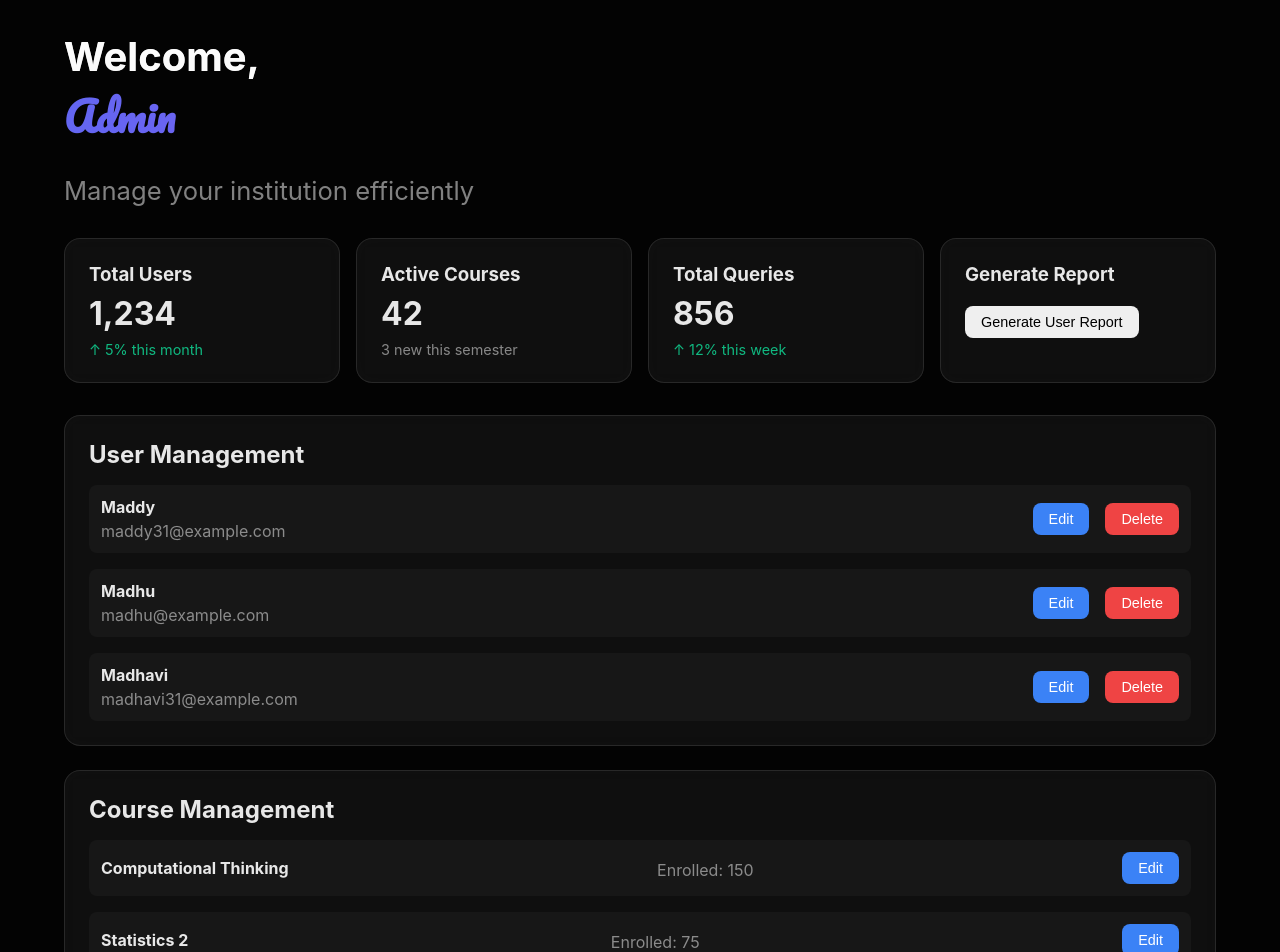
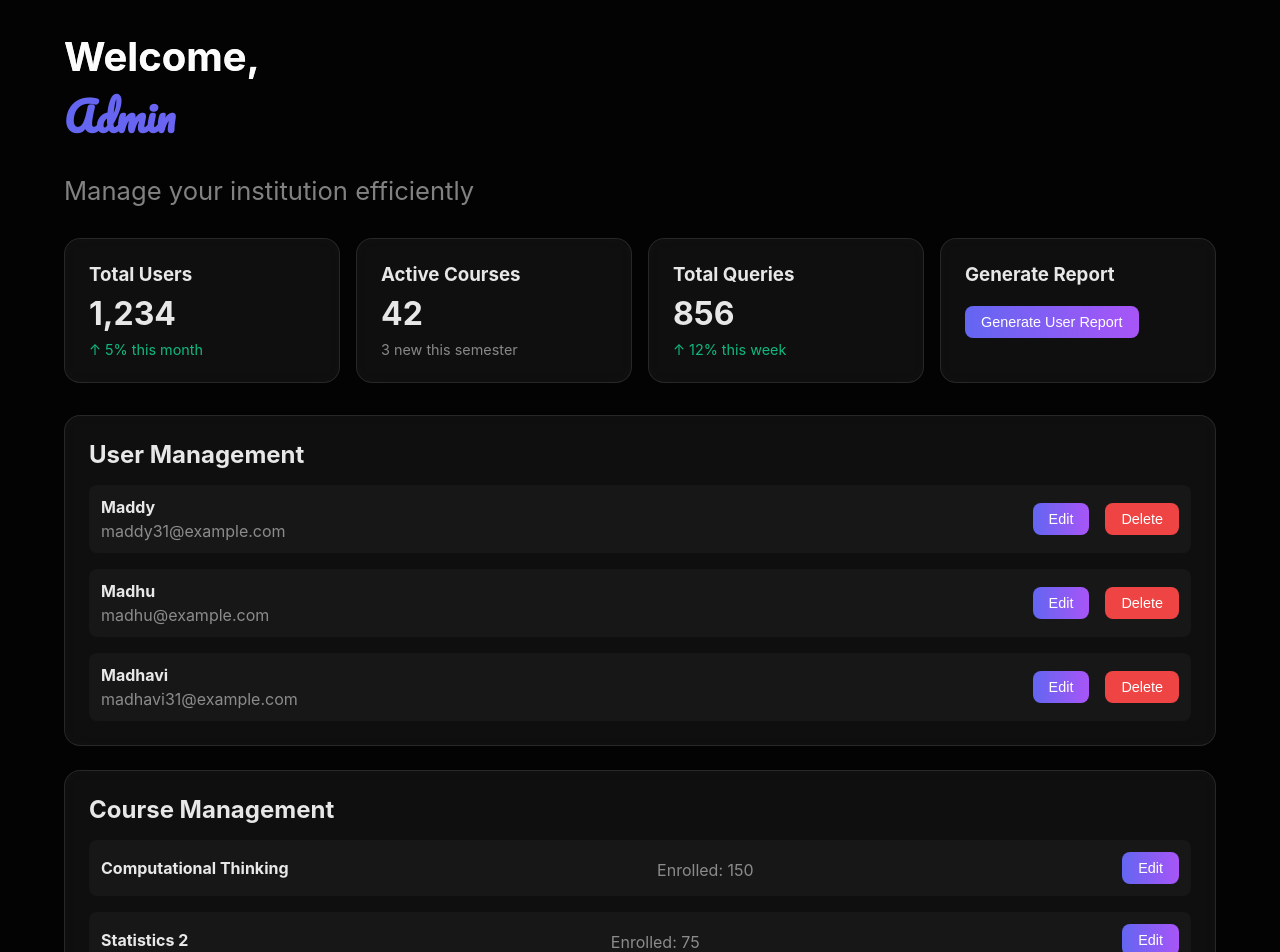
Before and after one commit to azeebneuron/soft-engg-project-jan-2025-se-Jan-31, a Vue app in the folder vue-project/: page /admindash in a window 1280 px wide. Shown: the top 952 px of the page. Built offline with nearby package versions, Linux system fonts and the light colour scheme.

Commit message:
edited admindash and coursemanagement pages !

```diff
--- a/vue-project/src/views/AdminDashboard.vue
+++ b/vue-project/src/views/AdminDashboard.vue
@@ -28,10 +28,11 @@
             <p class="stat-trend positive">↑ 12% this week</p>
           </div>
           <div class="stat-card">
-            <h3>Generate Report</h3>
-            <br>
-            <button class="btn btn-primary" @click="generateReport">Generate User Report</button>
-          </div>
+  <h3>Generate Report</h3>
+  <br>
+  <button class="btn btn-primary gradient-btn" @click="generateReport">Generate User Report</button>
+</div>
+
         </div>
 
         <!-- Main Dashboard Grid -->
@@ -48,7 +49,8 @@
                   <p>{{ user.email }}</p>
                 </div>
                 <div class="user-actions">
-                  <button class="btn btn-edit" @click="editUser(user.id)">Edit</button>
+                  <button class="btn btn-edit gradient-btn" @click="editUser(user.id)">Edit</button>
+
                   <button class="btn btn-delete" @click="deleteUser(user.id)">Delete</button>
                 </div>
               </div>
@@ -64,7 +66,8 @@
               <div v-for="course in courses" :key="course.id" class="course-item">
                 <h4>{{ course.name }}</h4>
                 <p>Enrolled: {{ course.enrolledStudents }}</p>
-                <button class="btn btn-edit" @click="editCourse(course.id)">Edit</button>
+                <button class="btn btn-edit gradient-btn" @click="editCourse(course.id)">Edit</button>
+
               </div>
             </div>
           </div>
@@ -215,11 +218,21 @@
   font-size: 0.9rem;
   transition: background-color 0.3s ease;
 }
+.gradient-btn {
+  background: linear-gradient(to right, rgb(99, 102, 241), rgb(168, 85, 247));
+  color: white;
+  transition: opacity 0.3s ease;
+}
+
+.gradient-btn:hover {
+  opacity: 0.8;
+}
 
 .btn-edit {
-  background-color: #3b82f6;
+  background: linear-gradient(to right, rgb(99, 102, 241), rgb(168, 85, 247));
   color: white;
 }
+
 
 .btn-delete {
   background-color: #ef4444;
--- a/vue-project/src/views/CourseMan.vue
+++ b/vue-project/src/views/CourseMan.vue
@@ -34,14 +34,16 @@
       <div v-if="showAddResourceModal" class="modal">
   <div class="modal-content">
     <h3>Add Resource for {{ selectedCourse.name }}</h3>
+    <br>
     <input v-model="newResource.title" placeholder="Resource Title" class="input-field">
-          <input v-model="newResource.link" placeholder="Resource Link" class="input-field">
+    <textarea v-model="newResource.link" placeholder="Resource" class="input-field"></textarea>
     <div class="modal-actions">
       <button @click="saveResource" class="btn btn-primary">Save</button>
       <button @click="closeAddResourceModal" class="btn btn-secondary">Cancel</button>
     </div>
   </div>
 </div>
+
 
       <!-- View Resources Modal -->
       <div v-if="showViewResourcesModal" class="modal">
@@ -60,9 +62,7 @@
         </div>
       </div>
 
-      <footer class="dashboard-footer">
-        © 2025 Instructor Dashboard. All rights reserved.
-      </footer>
+
     </div>
   </template>
 
@@ -241,7 +241,11 @@
   padding: 2rem;
   border-radius: 1rem;
   width: 90%;
-    max-width: 500px;
+  height: 70%;
+  max-width: 800px;
+  max-height: 600px;
+  display: flex;
+  flex-direction: column;
 }
 
 .input-field {
@@ -254,12 +258,18 @@
   color: var(--text-dark);
 }
 
+.input-field[placeholder="Resource"] {
+  height: 150px;
+  resize: vertical;
+}
+
 .modal-actions {
   display: flex;
   justify-content: flex-end;
   gap: 0.5rem;
-    margin-top: 1rem;
+  margin-top: auto;
 }
+
 
   .resource-list {
     margin-top: 1rem;
```
Lines whose indentation alone changed are shown as unchanged.
